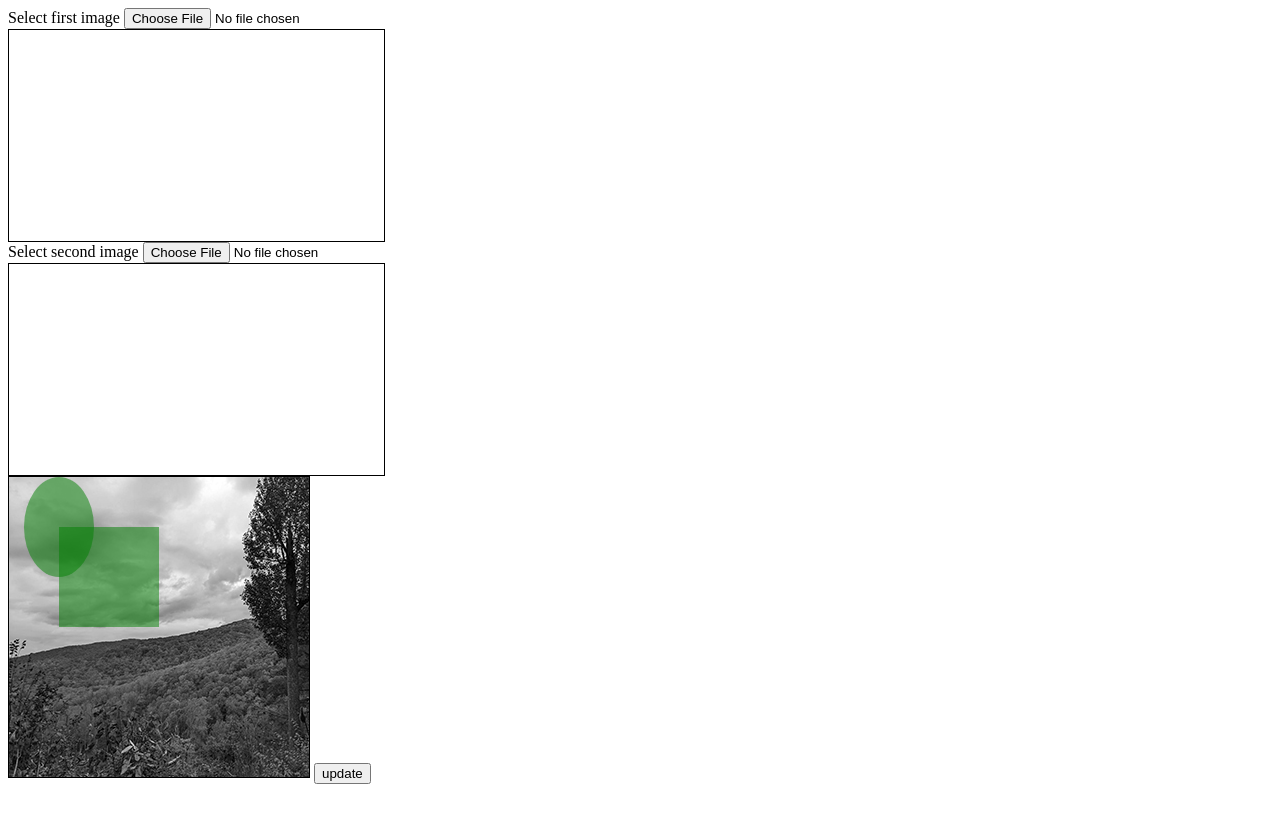
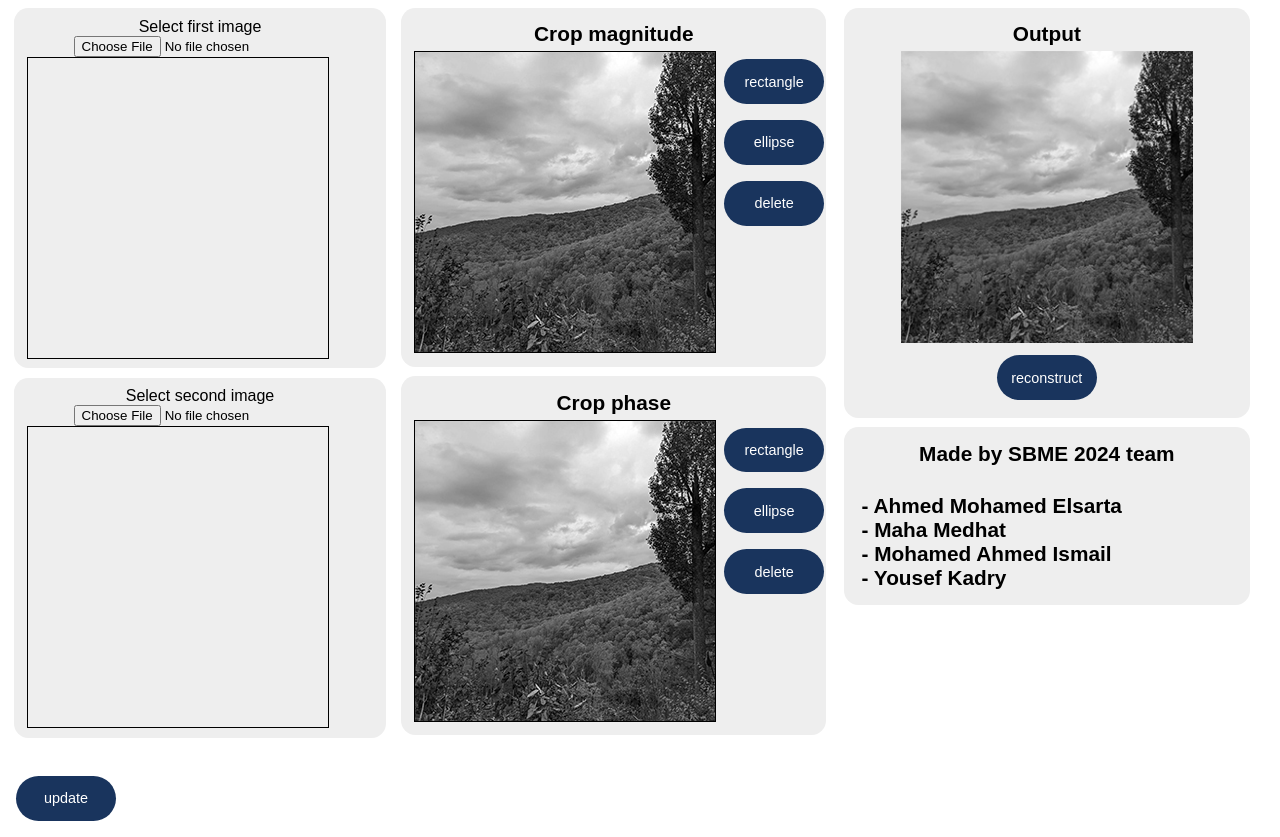
Before and after one commit to MohamedAIsmail/DSP-Task4, a Flask app: page / in a window 1280 px wide. Before the commit the page ends 784 px from the top, so only its background shows below. Run offline with Flask 2, Linux system fonts and the light colour scheme; some libraries are stand-ins or nearby versions.

Commit message:
Upload Image in canvas is done

```diff
--- a/server/static/css/style.css
+++ b/server/static/css/style.css
@@ -9,17 +9,165 @@
 
 
 #display_image1{
-    width: 375px;
-    height: 211px;
+    height: 300px;
+    width: 300px;
     border: 1px solid black;
     background-position: center;
     background-size: cover;
 }
 
 #display_image2{
-    width: 375px;
-    height: 211px;
+    height: 300px;
+    width: 300px;
     border: 1px solid black;
     background-position: center;
     background-size: cover;
 }
+
+#magCanvas {
+    background-image: url('../assets/nature1.jpg');
+    background-size: cover;
+
+}
+
+#phaseCanvas {
+    background-image: url('../assets/nature1.jpg');
+    background-size: cover;
+}
+
+canvas {
+    max-height: 40.5vh;
+}
+
+/* general page styling */
+* {
+    padding: 0;
+    font-family: "Century Gothic", Arial, sans-serif;
+}
+
+p,
+h2,
+h3 {
+    max-width: 100%;
+    padding: 0;
+    margin: 0.3rem;
+}
+
+button {
+    text-align: center;
+    /* display: block; */
+    padding: 0.9rem;
+    margin: 0.5rem;
+    min-width: 100px;
+    cursor: pointer;
+    border: 5px #eee;
+    border-radius: 3.5rem;
+    background-color: #19345d;
+    color: white;
+    font-size: 0.9rem;
+}
+
+button:hover {
+    background-color: #192639;
+    color: #eee;
+}
+
+.page-container {
+    width: 100%;
+    min-height: 100%;
+    /* padding: 1%; */
+    box-sizing: border-box;
+    /* background-color: #EEE; */
+}
+
+.opt-bar {
+    padding: 1% 2% 0;
+    min-width: 80%;
+    height: 10%;
+    display: inline;
+    box-sizing: border-box;
+    border-radius: 1.5rem;
+}
+
+.title {
+    min-width: 20%;
+    font-size: 1.3rem;
+    font-weight: bold;
+    display: block;
+    text-align: center;
+}
+
+.page-title {
+    margin-bottom: -1rem;
+    min-width: 20%;
+    font-size: 1.3rem;
+    font-weight: bold;
+    display: block;
+    text-align: center;
+}
+
+.mid-section {
+    height: 95vh;
+}
+
+.mid-section>div {
+    display: table-cell;
+    vertical-align: top;
+}
+
+.section-container {
+    width: 90%;
+    display: block;
+    margin-left: auto;
+    margin-right: auto;
+    margin-bottom: 0.6rem;
+    /* margin-top: 0.6rem; */
+    background-color: #eee;
+    padding: 0.6rem 0.8rem;
+    border-radius: 0.9rem;
+    text-align: center;
+}
+
+.left-section {
+    /* padding: 0.5rem; */
+    border-radius: 2rem;
+    text-align: center;
+    max-width: 30vw;
+    min-width: 25vw;
+    /*height: 95vh;*/
+}
+
+.section-container>img {
+    max-height: 36.5vh;
+}
+
+.section-container>div {
+    display: table-cell;
+    vertical-align: top;
+}
+
+.middle-section {
+    /* padding: 0.5rem; */
+    border-radius: 2rem;
+    min-width: 33vw;
+    margin-top: 2rem;
+}
+
+.button-array {
+    text-align: center;
+    display: flex;
+    align-items: center;
+}
+
+.right-section {
+    /* padding: 0.5rem; */
+    border-radius: 2rem;
+    text-align: center;
+    min-width: 33vw;
+}
+
+#img_recon {
+    height: 50vh;
+}
+
+/* radion button styling */
--- a/server/static/js/Ismail.js
+++ b/server/static/js/Ismail.js
@@ -1,5 +1,12 @@
 const image_input1 = document.querySelector("#image_input1")
 const image_input2 = document.querySelector("#image_input2")
+
+let Image1_Magnitude_path = "../static/assets/Image1_Magnitude.jpg"
+let Image2_Phase_path = "../static/assets/Image2_Phase.jpg"
+
+let Image1_Magnitude = document.getElementById("magCanvas")
+let Image2_Phase = document.getElementById("phaseCanvas")
+
 var uploaded_image1 = "";
 var uploaded_image2 = "";
 
@@ -27,11 +34,13 @@ image_input2.addEventListener("change", function() {
 })
 
 $(function() {
-    $('#image_input1').click(function() {
+    $('#image_input1').change(function() {
         uploadImage('#upload-image1-form')
+        update_element(Image1_Magnitude, Image1_Magnitude_path)
     });
-    $('#image_input2').click(function() {
+    $('#image_input2').change(function() {
         uploadImage('#upload-image2-form')
+        update_element(Image2_Phase, Image2_Phase_path)
     });
 });
 
@@ -49,3 +58,12 @@ let uploadImage = (formElement) => {
             },
         });
 }
+
+
+//function that takes the element and a url, and updates it
+const update_element = (imgElement, imgURL) => {
+	 // create a new timestamp
+	 let timestamp = new Date().getTime();
+	 let queryString = "?t=" + timestamp;
+	 imgElement.src = imgURL + queryString;
+}
--- a/server/templates/index.html
+++ b/server/templates/index.html
@@ -15,25 +15,88 @@
 
 <body>
 
+
+    <div class="page-container">
+        <!-- Rest of the page -->
+        <div class="mid-section">
+            <!-- Left section -->
+            <div id="left-section" class="left-section">
+                <!-- upper left img -->
+                <div class="section-container">
                     <form id="upload-image1-form" method="post" enctype="multipart/form-data">
-        <label for = "file"> Select first image </label>
+                        <label for="file"> Select first image </label>
                         <input id="image_input1" type="file" name="Image_File1" accept="image/jpeg, image/png, image/jpg"></input>
                         <div id="display_image1"></div>
                     </form>
-
+                </div>
+                <!-- lower left img -->
+                <div class="section-container">
                     <form id="upload-image2-form" method="post" enctype="multipart/form-data">
                         <label for="file"> Select second image </label>
                         <input id="image_input2" type="file" name="Image_File2" accept="image/jpeg, image/png, image/jpg"></input>
                         <div id="display_image2"></div>
                     </form>
+                </div>
+            </div>
+
+            <!-- Middle section -->
+            <div class="middle-section">
+                <div class="section-container">
+                    <p class="title">Crop magnitude</p>
+                    <!-- magnitude canvas -->
+                    <div>
+                        <canvas id="magCanvas" width="300" height="300" style="border:1px solid #000000;">
+                        </canvas>
+                    </div>
+                    <div class="button-array">
+                        <button id="rect1">rectangle</button> <br>
+                        <button id="ellipse1">ellipse</button> <br>
+                        <button id="del1">delete</button> <br>
+                        <!-- <img src="../static/assets/nature1.jpg" class="infographic" id="mid-figure1" alt=""> -->
+                    </div>
+                </div>
+                <div class="section-container">
+                    <!-- phase canvas -->
+                    <p class="title">Crop phase</p>
+
+                    <div>
+                        <canvas id="phaseCanvas" width="300" height="300" style="border:1px solid #000000;">
+                        </canvas>
+                    </div>
+                    <div class="button-array">
+                        <button id="rect2">rectangle</button> <br>
+                        <button id="ellipse2">ellipse</button> <br>
+                        <button id="del2">delete</button> <br>
+                        <!-- <img src="../static/assets/nature1.jpg" class="infographic" id="mid-figure1" alt=""> -->
+                    </div>
+                    <!-- <img src="../static/assets/nature1.jpg" class="infographic" id="mid-figure2" alt=""> -->
+                </div>
+            </div>
+            <!-- Right section of the website -->
+            <div id="right-section" class="right-section">
+                <div class="section-container">
+                    <p class="title">Output</p>
+                    <img src="../static/assets/nature1.jpg" class="infographic" id="img_recon" alt="">
+                    <br>
+                    <button>reconstruct</button>
+                </div>
+                <div class="section-container">
+                    <p class="title">
+                        Made by SBME 2024 team
+                    </p>
+                    <p class="title" style="text-align: left;">
+                        <br>
+                        - Ahmed Mohamed Elsarta <br>
+                        - Maha Medhat <br>
+                        - Mohamed Ahmed Ismail<br>
+                        - Yousef Kadry
+                    </p>
+                </div>
+            </div>
 
 
-
-
-
-    <canvas id="canvas" width="300" height="300" style="border:1px solid #000000;">
-
-    </canvas>
+            </div>
+            </div>
 
     <button onclick="update_element()">update</button>
 
@@ -48,8 +111,6 @@
             canvas.style.backgroundImage = "url(" + imgURL + queryString + ")" ;
         }
     </script>
-    <!-- <img id="img" width="400" height="300" src = "https://image3.mouthshut.com/images/ImagesR/imageuser_m/2017/11/925747536-4559193-1.png?rnd=38062">
-        </img> -->
     <script src="../static/js/script.js"></script>
     <script src="../static/js/Ismail.js"></script>
 </body>
```
Also changed, not shown: server/routes.py (+15 -0 lines), server/utils.py (+45 -1 lines), server/static/assets/Image1_Magnitude.jpg (added), server/static/assets/Image1_Phase.jpg (added), server/static/assets/Image2.jpg, server/static/assets/Image2_Magnitude.jpg (added), server/static/assets/Image2_Phase.jpg (added). Lines whose indentation alone changed are shown as unchanged.
